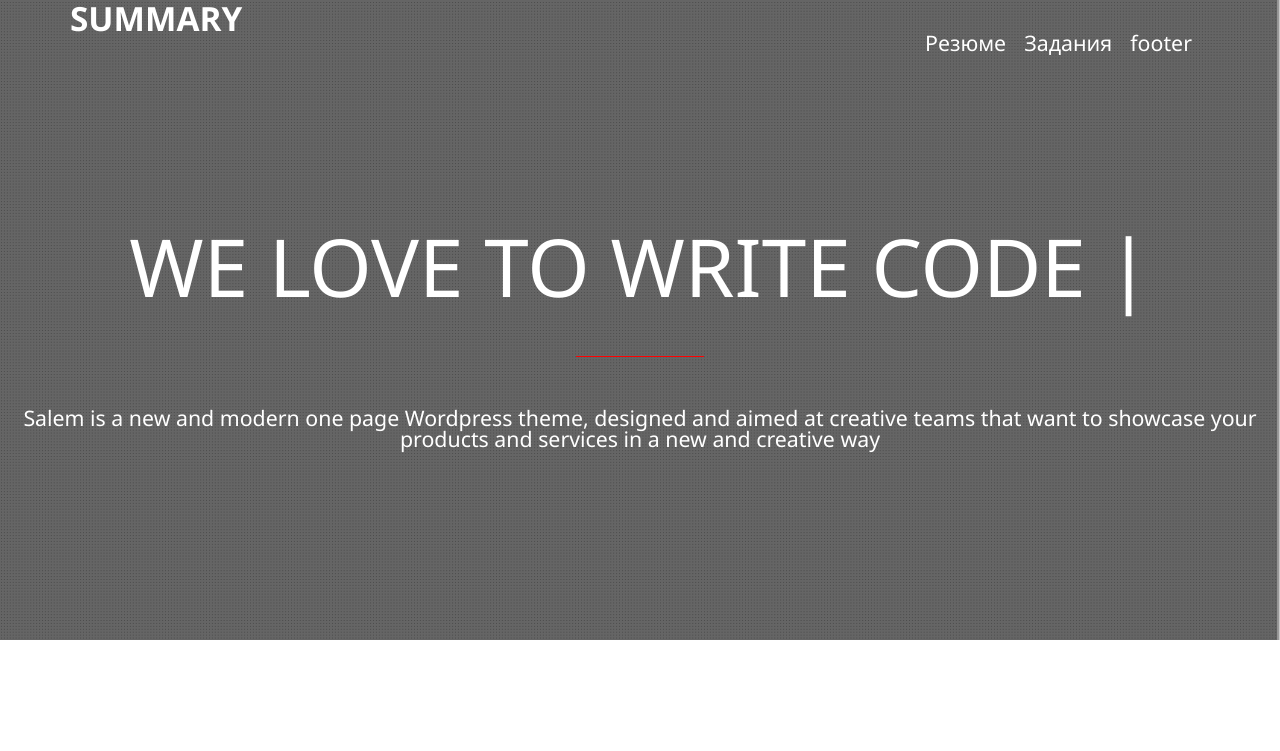
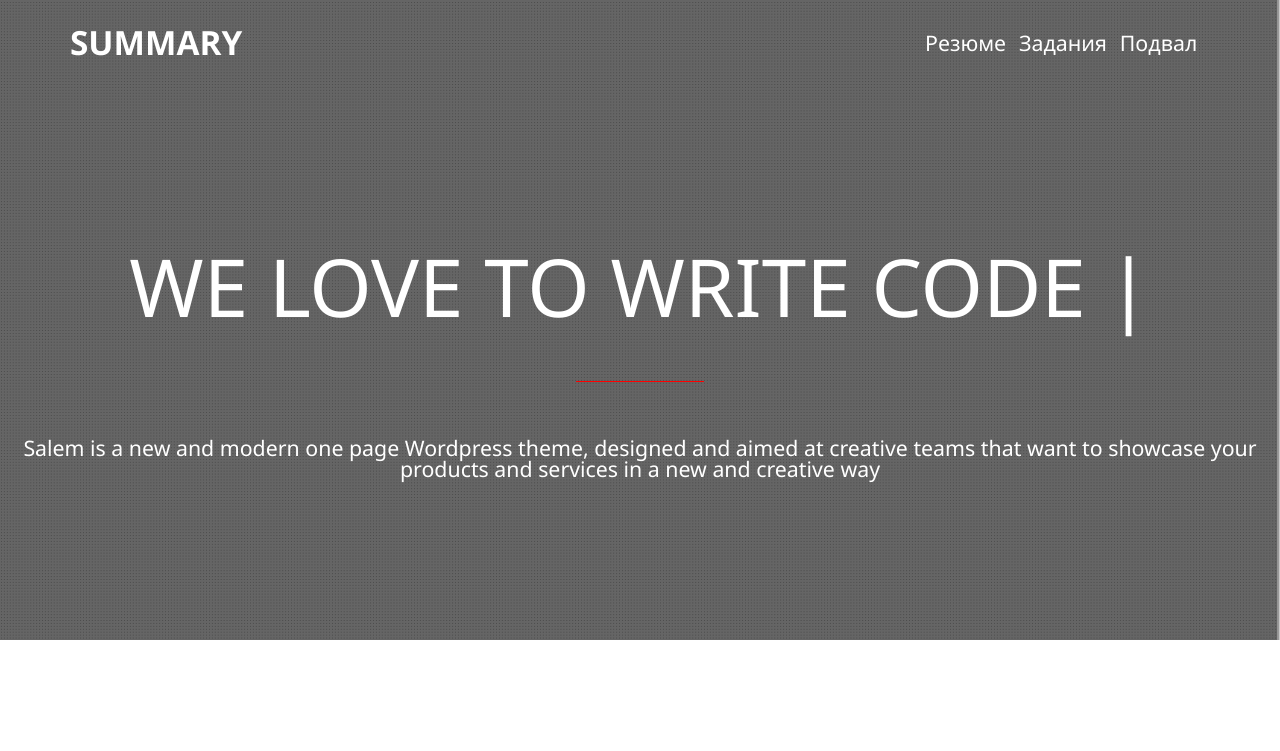
Before and after one commit to andrii142/Eliphas-art.github.io, a plain HTML site: page index.html in a window 1280 px wide. Shown: the top 751 px of the page. Drawn offline with Linux system fonts and the light colour scheme.

Commit message:
minor changes finalized

```diff
--- a/css/header.sass
+++ b/css/header.sass
@@ -5,14 +5,14 @@ header
   display: grid
   grid-template-rows: 4em 1fr
   align-items: center
-  align-content: center
+
   color: white
   a
     color: white
     text-decoration: none
   nav
-    padding: 40px 70px
-    align-content: center
+    margin: 40px 70px
+    align-items: center
     display: grid
     grid-auto-flow: column
     grid-template-columns: 3fr 1fr
@@ -24,10 +24,5 @@ header
     h2
       font-size: 60pt
       padding: 0
-
     .hr
-      margin-right: auto
-      margin-left: auto
-      margin-bottom: 50px
-    *
-      margin-bottom: 50px
+      margin: 55px auto
--- a/css/index.sass
+++ b/css/index.sass
@@ -13,6 +13,9 @@ body
   h2
     font-size: 36pt
     text-transform: uppercase
+  h3
+    font-size: 30pt
+
   .grey
     margin: 20px
     *
@@ -27,12 +30,3 @@ body
     background-color: red
     width: 10%
     height: 1px
-  //button
-  //  border-radius: 35px
-  //  padding: 0 10%
-  //  border-bottom: 2pt solid #f5914f
-  //  background-color: whitesmoke
-  //  opacity: 0.97
-
-*
-  box-sizing: border-box
--- a/css/works.sass
+++ b/css/works.sass
@@ -13,6 +13,7 @@
     align-items: center
     justify-items: center
     background-image: url("../res/header.png")
+    background-size: 100% 100%
     .task
       padding: 20px
       margin: 50px
--- a/index.html
+++ b/index.html
@@ -16,7 +16,7 @@
         <ul>
           <li><a href="#summary">Резюме</a></li>
           <li><a href="#works">Задания</a></li>
-          <li><a href="#footer">footer</a></li>
+          <li><a href="#footer">Подвал</a></li>
         </ul>
       </div>
     </nav>
--- a/js/index.js
+++ b/js/index.js
@@ -45,7 +45,7 @@ const searchByName = () => {
     else {
         const resultOut = [];
         for (let i=0; i < result.length; i++){
-            resultOut.push(result[i].name + ': ' + result[i].birthDate)
+            resultOut.push(result[i].name + ': ' + result[i].birthDate+ ", \n")
         }
         replaceHtmlDom(resultOut.length > 1 ? "textarea" : "p", "result__content", resultOut);
     }
```
Also changed, not shown: css/index.css, 1 other file.
